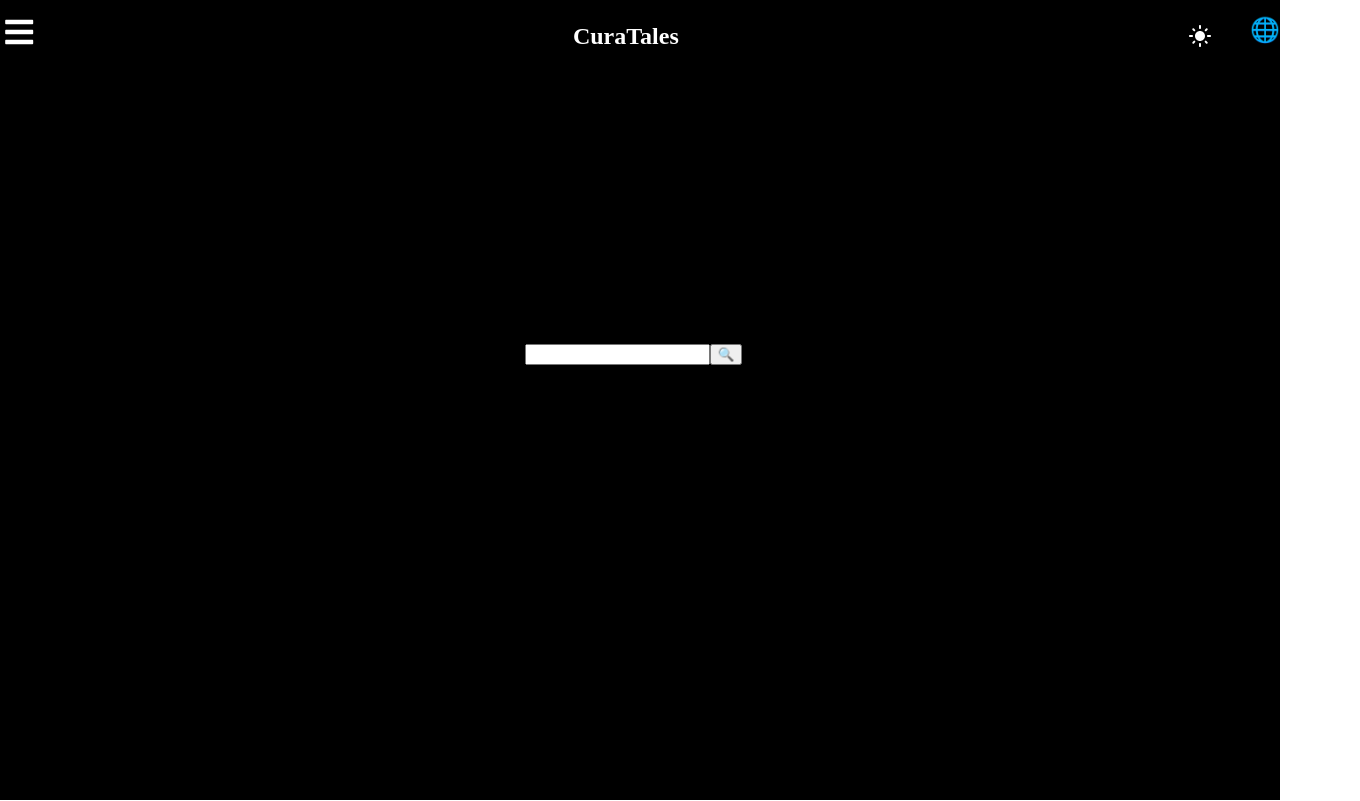
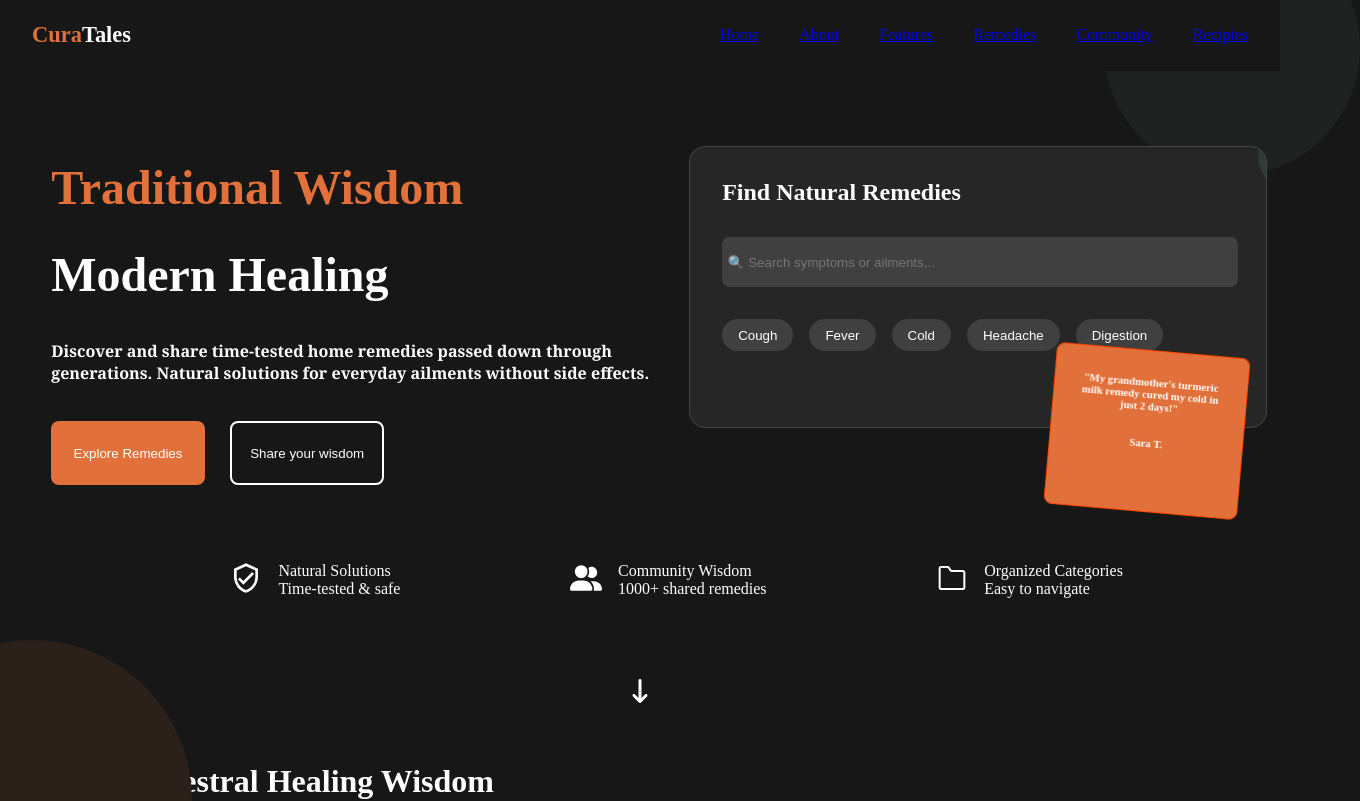
Before and after one commit to Premapriya1905/CuraTales, a React (Vite) app: page / in a window 1280 px wide. Shown: the top 801 px of the page, 1360 px wide, since content can reach past the window. Built offline with nearby package versions, Linux system fonts and the light colour scheme.

Commit message:
landing-page

```diff
--- a/src/App.css
+++ b/src/App.css
@@ -1,98 +1,184 @@
-*{
-    margin: 0%;
-    bottom: 0%;
-    box-sizing: border-box;
+body {
+  margin: 0;
+  padding: 0;
+  background-color: #171717;
+  color: white;
+  overflow-x: hidden;
+}
+
+.container {
+  display: flex;
+  align-items: center;
+  justify-content: space-around;
+  gap: 30vw;
+  position: fixed;
+  top: 0;
+  left: 0;
+  width: 100%;
+  z-index: 2;
+  background-color: #171717;
+}
+
+.home {
+  padding-top: 8rem;
+  display: flex;
+  align-items: center;
+  margin-left: 4vw;
+  gap: 5vh;
+}
+.title{
+  display: flex;
+  font-size: larger;
+  margin-right: 11vw;
+}
+.sections{
+  display: flex;
+  gap: 5vh;
+}
+.title1{
+  color:#E2703A;
+
 }
 
 
-
-.nav2{
-    display: flex;
-    align-items: center;
-    justify-content: space-between;
-    background-color: inherit;
-    width: 100vw;
-    height: 8vh;
-    color: inherit;
+.home{
+  font-size: x-large;
+  font-family:'Times New Roman', Times, serif;
+}
+.discover{
+  font-family:Georgia, 'Times New Roman', Times, serif;
+}
+.circle1{
+  position: absolute;
+  top: 0;
+  right: 0;
+  width: 16rem;
+  height: 16rem;
+  background-color: #1e2322;
+  border-radius: 9999px;
+  margin-top: -5rem;
+  margin-right: -5rem;
+  z-index: 1;
 }
 
-.menu {
-    width: 3vw;
-    height: 4vh;
-    cursor: pointer;
-    color: inherit;
-  }
-
-.dropdown {
-  background: inherit;
-  width: 15vw;
-  height: auto;
-  text-align: center;
-  margin-top: 10vh;
-  }
-
-  .dark-mode .dropdown {
-    color: white;
-  }
-
-  .light-mode .dropdown {
-    color: black;
-  }
-
-.title {
-    margin-left: 2vw;
-    margin-top: 1vh;
-    font-weight: bold;
-    font-size: 1.5rem;
-    color: inherit;
+.explore{
+  height: 8vh;
+  width: 12vw;
+  background-color: #E2703A;
+  color: white;
+  border: none;
+  border-radius: 1vh;
+}
+.share{
+  height: 8vh;
+  width: 12vw;
+  color: white;
+  border: white 2px solid;
+  background-color: transparent;
+  border-radius: 1vh;
+  margin-left: 2vw;
+}
+.search-box{
+  height: 35vh;
+  width: 45vw;
+  border: solid 1px rgb(70, 69, 69);
+  background-color: #262626;
+  border-radius: 2vh;
+  z-index: 5;
+  margin-bottom: 5vh;
+  position: relative;
+  overflow: hidden;
 }
 
-.light-mode {
-  background-color: white;
-  color: black;
-  min-height: 100vh;
-  transition: background 0.3s ease-in-out, color 0.3s ease-in-out;
+.circle2{
+  top: 0;
+  bottom: 0;
+  background-color: #313a37;
+  height: 5rem;
+  width: 5rem;
+  border-radius: 9999px;
+  position: absolute;
+  margin-left: 35.5rem;
+  margin-top: -2rem;
+}
+.search{
+  width: 40vw;
+  height: 6vh;
+  margin-left: 4vh;
+  background-color: #404040;
+  border-radius: 1vh;
+  border: none;
+  color: white;
+  border: none;
+}
+.symp{
+  display: flex;
+  margin-left: 3vh;
+}
+.symp1{
+  height: 3vh;
+  width: auto;
+  background-color: #404040;
+  border: none;
+  border-radius: 2vh;
+  margin: 1vh;
+  padding: 2vh;
+  display: flex;
+  text-align: center;
+  align-items: center;
+  color: white;
+  margin-top: 4vh;
+}
+.find{
+  margin-left: 4vh;
+}
+.home{
+  display: flex;
+  align-items: center;
+  margin-left: 4vw;
+  gap: 5vh;
+}
+.quote{
+  height: 20vh;
+  width: 15vw;
+  border:orangered 1px solid;
+  border-radius: 1vh;
+  background-color:#E2703A ;
+  color: white;
+  transform: rotate(5deg);
+  text-align: center;
+  margin-left: 80vw;
+  position: absolute;
+  bottom: 36vh;
+  left: 2vw;
+  z-index: 10;
 }
 
-.dark-mode {
-    background-color: black;
-    color: white;
-    min-height: 100vh;
-    transition: background 0.3s ease-in-out, color 0.3s ease-in-out;
+.circle3{
+  bottom: 0;
+  left: 0;
+  background-color: #2c201b;
+  position: absolute;
+  height: 20rem;
+  width: 20rem;
+  border-radius: 9999px;
+  margin-left: -8rem;
+  margin-bottom: -10rem;
 }
-.nav1 {
-    display: flex;
-    gap: 3vw;
-    font-weight: bold;
+.home-end{
+  display:flex ;
+  margin-left: 6vw;
+  padding: 3vw;
+  gap: 2vh;
 }
 
-.dark-mode .nav1 {
-  color: white;
+.icons{
+  font-size:xx-large;
 }
 
-.light-mode .nav1 {
-  color: black;
-}
-
-.search-container{
-  height: 10vh;
-  width: 35vw;
-  /* border: 1px solid inherit; */
-  border-radius: 1vh;
-  background-color: inherit;
-  margin-left: 32vw;
-  text-align: center;
-  margin-top: 35vh;
-  color: inherit;
-  font-weight: bold;
-}
-
-.community{
+.down-arrow{
   font-size: x-large;
+  display: flex;
+  justify-content: center;
 
 }
-
-.icon{
-  font-size: x-large;
-  margin-top: 1vh;
-}
--- a/src/App.jsx
+++ b/src/App.jsx
@@ -1,98 +1,107 @@
 import './App.css'
-import {data} from './data.js'
+import girl from './assets/girl.png'
+// import {data} from './data.js'
 import { useState } from 'react';
-import { FaBars } from "react-icons/fa";
-import { MdLightMode } from "react-icons/md";
-import { MdNightlight } from "react-icons/md";
 import { BrowserRouter, Routes, Route, useNavigate } from 'react-router-dom';
-import Profile from './Profile.jsx'
+// import Profile from './Profile.jsx'
+import { MdOutlineVerifiedUser } from "react-icons/md";
+import { FaUserGroup } from "react-icons/fa6";
+import { GoFileDirectory } from "react-icons/go";
+import { FaArrowDownLong } from "react-icons/fa6";
 
 
-function App() {
-  const [menuClose,setMenuClose]=useState(false)
-  const [darkMode, setDarkMode]=useState(true)
-  const [value, setValue]=useState('')
-  const [isProfileOpen, setIsProfileOpen] = useState(false);
-  const navigate = useNavigate();
 
-  const onChange = (e)=>{
-    setValue(e.target.value);1
-  }
+const App = () => {
+  return (
+    <div>
 
-  const onSearch = (searchTerm)=>{
-    setValue(searchTerm);
-    console.log('search',searchTerm)
-  }
-
-  // const handleProfileClick = () => {
-  //   navigate('/profile');
-  // }
-
-  const openProfile = () => {
-    setIsProfileOpen(true);
-  }
-
-  const closeProfile = () => {
-    setIsProfileOpen(false);
-  }
-
-  return (
-    <>
-    <div className={darkMode ? "dark-mode" : "light-mode"}>
-
-    {isProfileOpen && <div className="backdrop"></div>}
-
-    {/* Profile Page Overlay */}
-    {isProfileOpen && <Profile onClose={closeProfile} />}
-
-      <div className='main'>
-        <div className='nav2'>
-          <FaBars className='menu' onClick={()=>setMenuClose(!menuClose)}/>
-          {menuClose &&(
-            <div className='dropdown'>
-              <button>Signup</button>
-              <button onClick={openProfile} >Profile</button>
-              <button>Home</button>
-              <button>Recipies</button>
-            </div>
-          )}
-          <div className='title'>CuraTales</div>
-          <div className='nav1'>
-            {darkMode ?(
-              <MdLightMode className='icon' onClick={() => setDarkMode(false)} />
-            ) : (
-              <MdNightlight className='icon' onClick={()=>setDarkMode(true)}/>
-            )}
-            <div className='community'>🌐</div>
+      <div>
+        <div className='container'>
+          <div className='title'>
+              <h3 className='title1'>Cura</h3>
+              <h3>Tales</h3>
+          </div>
+          <div className='sections'>
+            <a href='Home'>Home</a>
+            <a href='About'>About</a>
+            <a href='Features'>Features</a>
+            <a href='Remedies'>Remedies</a>
+            <a href='Community'>Community</a>
+            <a href='Recipies'>Recipies</a>
           </div>
         </div>
 
-        <div className="search-container">
-          <div className='search-inner'>
-            <input type="text" value={value} onChange={onChange}/>
-            <button onClick={()=>onSearch(value)}>🔍</button>
+        <div className='circle1'></div>
+
+        <div className='home'>
+          <div className='trad'>
+
+            <div>
+              <h1 className='title1'>Traditional Wisdom</h1>
+              <h1 className='modern'>Modern Healing</h1>
+            </div>
+
+            <div className='discover'>
+              <h6>Discover and share time-tested home remedies passed down through <br /> generations. Natural solutions for everyday ailments without side effects.</h6>
+            </div>
+            <button className='explore'>Explore Remedies</button>
+            <button className='share'>Share your wisdom</button>
           </div>
-          <div className='dropdown'>
-            {data.filter(item => {
-              const searchTerm = value.toLowerCase();
-              const fullName=item.full_name.toLowerCase();
 
-              return (searchTerm && fullName.startsWith(searchTerm) && fullName!=searchTerm );
-            }).slice(0,10)
-            .map((item)=>(
-              <div onClick={()=> onSearch(item.full_name)} className='dropdown-row' key={item.full_name}>{item.full_name}</div>
-            ))}
+          <div className='search-box'>
+            <h4 className='find'>Find Natural Remedies</h4>
+
+            <div className='circle2'></div>
+
+            <input className='search' type="text" placeholder=' 🔍 Search symptoms or ailments...'/>
+
+            <div className='symp'>
+              <button className='symp1'>Cough</button>
+              <button className='symp1'>Fever</button>
+              <button className='symp1'>Cold</button>
+              <button className='symp1'>Headache</button>
+              <button className='symp1'>Digestion</button>
+            </div>
           </div>
         </div>
 
+        <div className='quote'>
+          <h6>"My grandmother's turmeric <br /> milk remedy cured my cold in <br /> just 2 days!"</h6>
+          <h6>Sara T.</h6>
+        </div>
 
+        <div className='circle3'></div>
+
+        <div className='home-end'>
+          <div className='home-end'>
+            <div className='icons'><MdOutlineVerifiedUser /></div>
+            <div>Natural Solutions <br />Time-tested & safe</div>
+          </div>
+          <div className='home-end'>
+            <div className='icons'><FaUserGroup /></div>
+            <div>Community Wisdom <br />1000+ shared remedies</div>
+          </div>
+          <div className='home-end'>
+            <div className='icons'><GoFileDirectory /></div>
+            <div>Organized Categories <br />Easy to navigate</div>
+          </div>
+        </div>
+
+        <div className='down-arrow'><FaArrowDownLong /></div>
       </div>
 
+      <div>
+        <div>
+          <h4>WHO WE ARE</h4>
+          <h1>Reviving Ancestral Healing Wisdom</h1>
+        </div>
 
+        <div></div>
+        <div></div>
       </div>
 
+    </div>
 
-    </>
   )
 }
 
--- a/src/main.jsx
+++ b/src/main.jsx
@@ -11,7 +11,7 @@
     <BrowserRouter>
       <Routes>
         <Route path='/' element={<App />} />
-        <Route path='/profile' element={<Profile />} />
+        {/* <Route path='/profile' element={<Profile />} /> */}
       </Routes>
     </BrowserRouter>
   </StrictMode>
```
Also changed, not shown: src/assets/girl.png (added).
